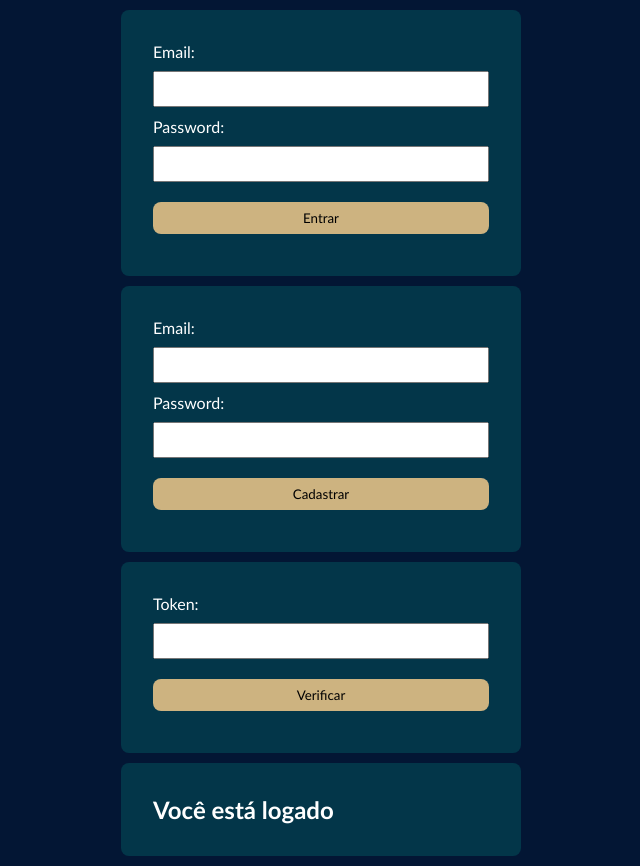
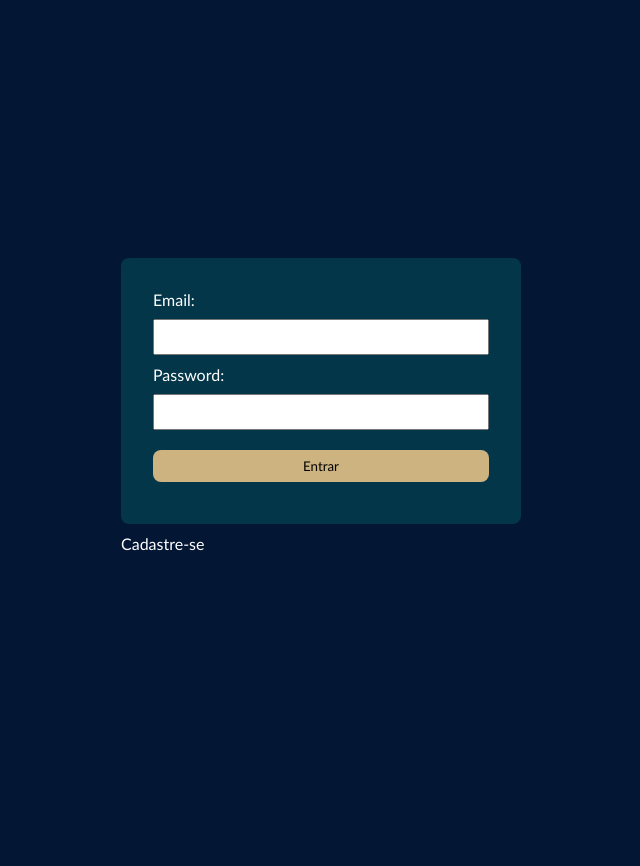
Before and after one commit to enzocsantos18/tp-seguranca-front, an Angular app: page / in a window 1280 px wide. Shown: the whole page, without its empty margins (319-959 px from the left). After the commit the page ends 800 px from the top, so only its background shows below. Built offline with nearby package versions, Linux system fonts and the light colour scheme.

Commit message:
Navegação

```diff
--- a/src/app/app.component.html
+++ b/src/app/app.component.html
@@ -1,5 +1,20 @@
+<div class="main">
 
-<app-login (loginEvent)="login($event)"></app-login>
-<app-cadastro (cadastroEvent)="adicionarUsuario($event)"></app-cadastro>
-<app-token (tokenEvent)="token($event)"></app-token>
-<app-logado></app-logado>
+  <div>
+    <app-login *ngIf=(!hideLogin) (loginEvent)="login($event)"></app-login>
+    <span *ngIf=(!hideLogin) (click)="ativaCadastrar()">Cadastre-se</span>
+
+    <span *ngIf=(!hideCadastro) (click)="ativaLogin()">Voltar -> </span>
+
+    <app-cadastro *ngIf=(!hideCadastro) (cadastroEvent)="adicionarUsuario($event)"></app-cadastro>
+
+    <span *ngIf=(!hideToken) (click)="ativaLogin()"> Voltar -></span>
+
+    <app-token *ngIf=(!hideToken) (tokenEvent)="token($event)"></app-token>
+
+    <span *ngIf=(!hideLogado) (click)="ativaLogin()"> X Sair</span>
+    <app-logado *ngIf=(!hideLogado) ></app-logado>
+  </div>
+
+
+</div>
--- a/src/app/app.component.ts
+++ b/src/app/app.component.ts
@@ -7,6 +7,38 @@ import { Component } from '@angular/core';
 })
 export class AppComponent {
   title = 'two-factor-frontend';
+
+  hideCadastro = true;
+  hideLogin = false;
+  hideLogado = true;
+  hideToken = true;
+
+  ativaCadastrar() {
+    this.hideCadastro = false;
+    this.hideLogin = true;
+    this.hideLogado = true;
+    this.hideToken = true;
+  }
+  ativaToken() {
+    this.hideCadastro = true;
+    this.hideLogin = true;
+    this.hideLogado = true;
+    this.hideToken = false;
+  }
+  ativaLogado() {
+    this.hideCadastro = true;
+    this.hideLogin = true;
+    this.hideLogado = false;
+    this.hideToken = true;
+  }
+
+  ativaLogin() {
+    this.hideCadastro = true;
+    this.hideLogin = false;
+    this.hideLogado = true;
+    this.hideToken = true;
+  }
+
 
   login(usuario: any) {
     console.log(usuario)
--- a/src/styles.sass
+++ b/src/styles.sass
@@ -11,6 +11,13 @@ body
   align-items: center
 
 
+.main
+  display: flex
+  justify-content: center
+  align-items: center
+  width: 100vw
+  height: 100vh
+
 
 .card
   padding: 32px
@@ -19,6 +26,8 @@ body
   border-radius: 8px
   margin: 10px 0
   color: white
+  h1
+    margin-bottom: 10px
   label
     display: block
   button
@@ -35,3 +44,10 @@ body
     width: 100%
     margin: 10px 0px
     padding: 8px
+
+
+span
+  color: white
+  &:hover
+    background-color: #ffffff20
+    cursor: pointer
```
